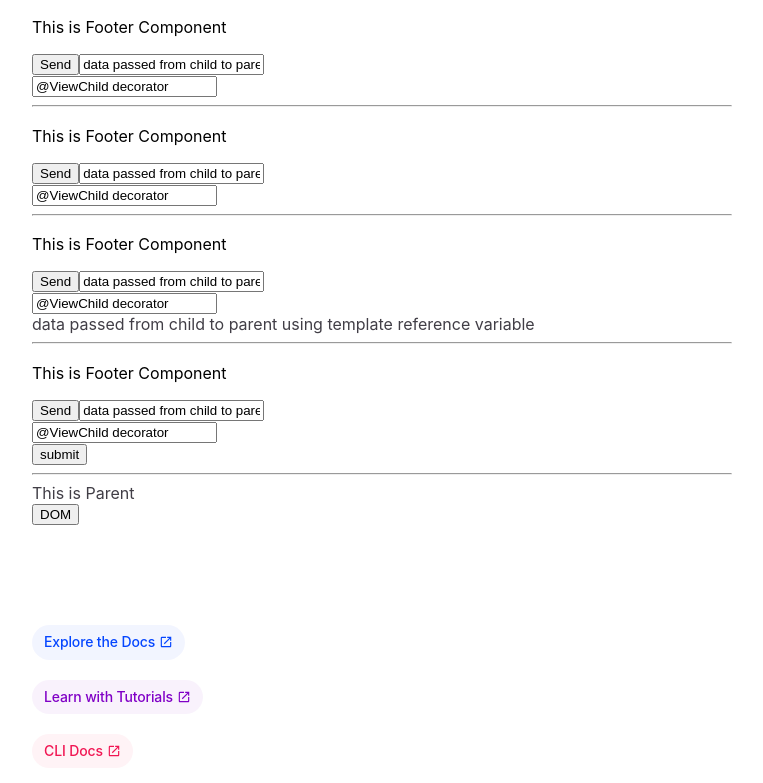
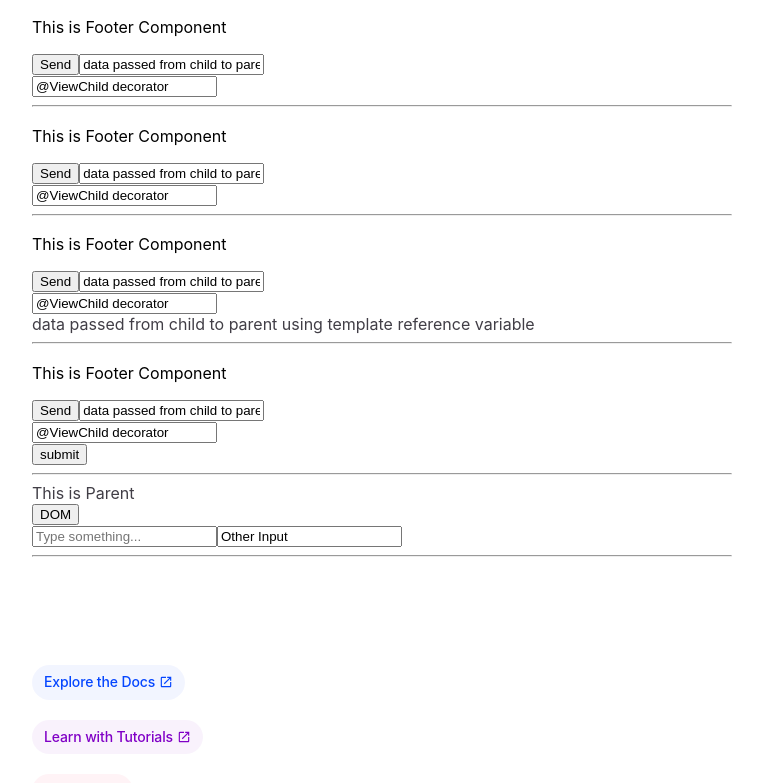
Before and after one commit to nikhilvanama/Angular_routine, an Angular app in the folder angular1/: page / in a window 1280 px wide. Shown: the part 2000-2783 px from the top of the page, without its empty margins (258-1021 px from the left). Built offline with nearby package versions, Linux system fonts and the light colour scheme.

Commit message:
Completed DOM manipulation concept in Angular

```diff
--- a/angular1/src/app/app.component.html
+++ b/angular1/src/app/app.component.html
@@ -342,7 +342,7 @@
       <hr>
 
       <!-- Component Communication -->
-       <!-- @input Parent to child -->
+      <!-- @input Parent to child -->
       <div>
         <app-footer-app [parentdata]="childtitle" [parentdata1]="childtitle1"></app-footer-app>
       </div>
@@ -375,8 +375,14 @@
       <hr>
 
       <!-- DOM Manipulation -->
-       <p #dom>This is Parent</p>
-       <button (click)="change()">DOM</button>
+      <p #dom>This is Parent</p>
+      <button (click)="change()">DOM</button>
+      <br>
+      <input #i type="text" placeholder="Type something..." />
+      <input #e type="text" value="Other Input" />
+      <hr>
+
+
     </div>
     <div class="divider" role="separator" aria-label="Divider"></div>
     <div class="right-side">
--- a/angular1/src/app/app.component.ts
+++ b/angular1/src/app/app.component.ts
@@ -1,4 +1,4 @@
-import { Component, ViewChild } from '@angular/core';
+import { Component, ViewChild, AfterViewInit } from '@angular/core';
 import { RouterOutlet } from '@angular/router';
 import { FooterAppComponent } from "./footer-app/footer-app.component";
 import { FormsModule } from '@angular/forms';
@@ -102,13 +102,23 @@ export class AppComponent {
     this.cdata = this.viewChildData.passtoparent();
   }
 
-  @ViewChild('dom') d: any;
-
+  @ViewChild('dom') d: any; // Document.getElementById('dom'); (This is Similar to this)
   change() {
-    console.log(this.d);
-
     this.d.nativeElement.style.color = "red";
     this.d.nativeElement.style.fontSize = "30px";
   }
 
+  @ViewChild('i') i: any;
+  @ViewChild('d') e: any;
+
+  ngAfterViewInit() {
+    // Make sure both are available
+    if (this.i && this.e) {
+      this.e.nativeElement.onkeyup = ()=>{
+        console.log('e input value:', this.e.nativeElement.value);
+      };
+    }
+  }
+
+
 }
```
